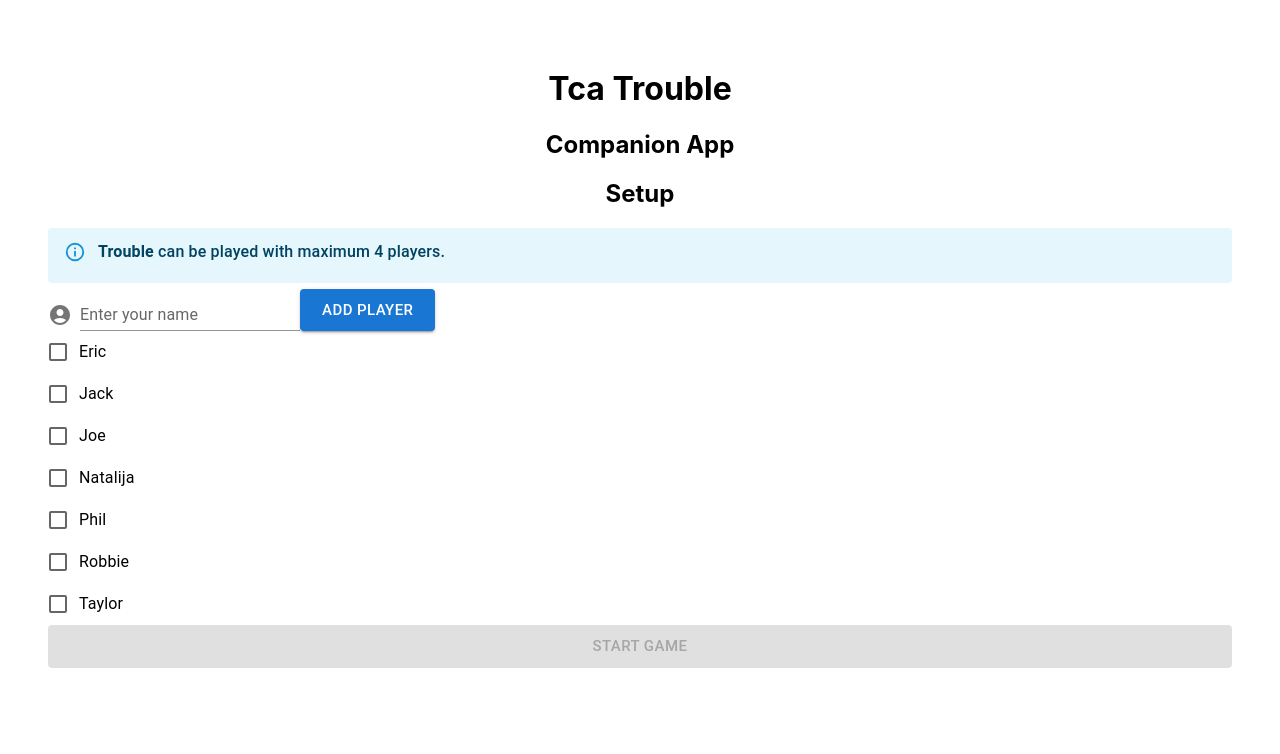
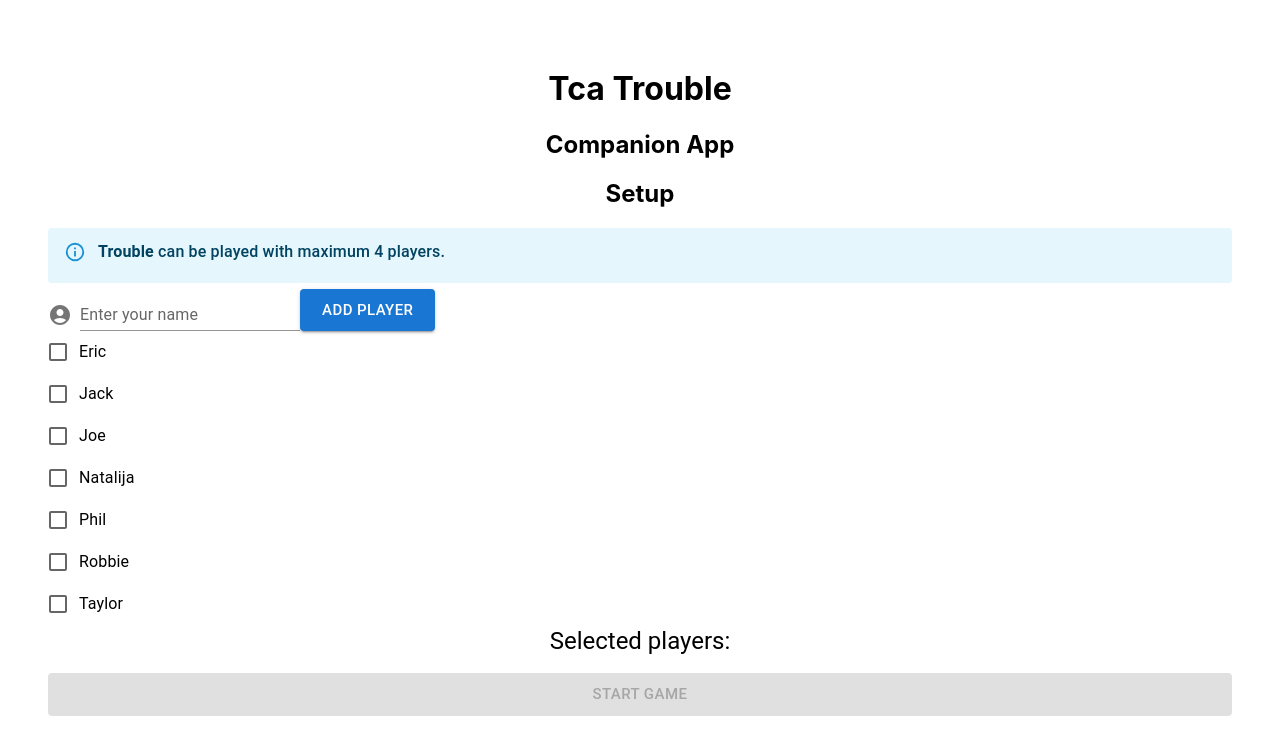
Before and after one commit to 2023-spring-adv-fe-tuth/tca-trouble, a React (Create React App) app: page /#/setup in a window 1280 px wide. Shown: the top 754 px of the page. Built offline with nearby package versions, Linux system fonts and the light colour scheme.

Commit message:
Update Setup.tsx

```diff
--- a/src/Setup.tsx
+++ b/src/Setup.tsx
@@ -213,6 +213,18 @@
           </FormGroup>
 
       ))}
+        <div>
+    <Typography variant="h5">Selected players:</Typography>
+    <ul>
+      {chosenPlayers
+        .filter((x) => x.checked && x.color)
+        .map((x) => (
+          <li key={x.name}  style={{ color: x.color}}>
+            {x.name} - {x.color}
+          </li>
+        ))}
+    </ul>
+  </div>
             <Button variant="contained" size="large"
                 onClick={startGame} disabled={disableStartButton}
                 style={{
```
